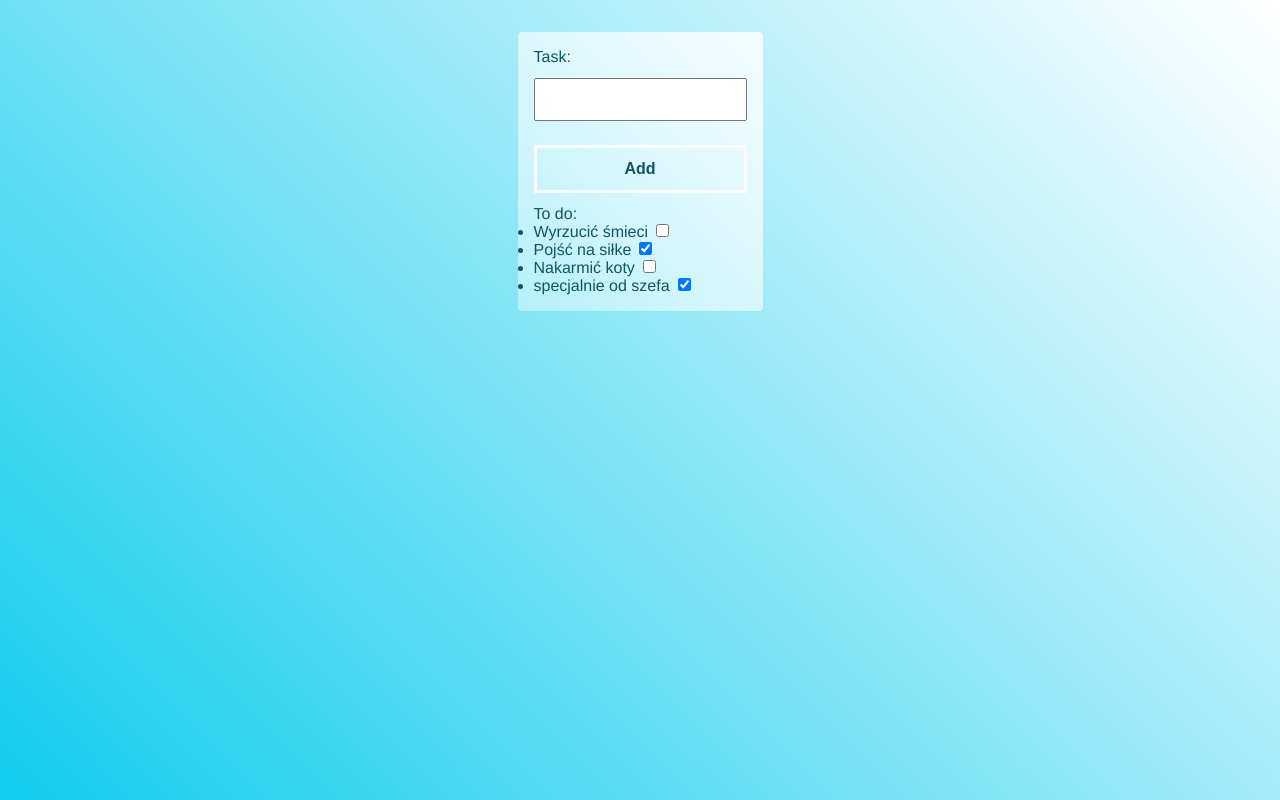
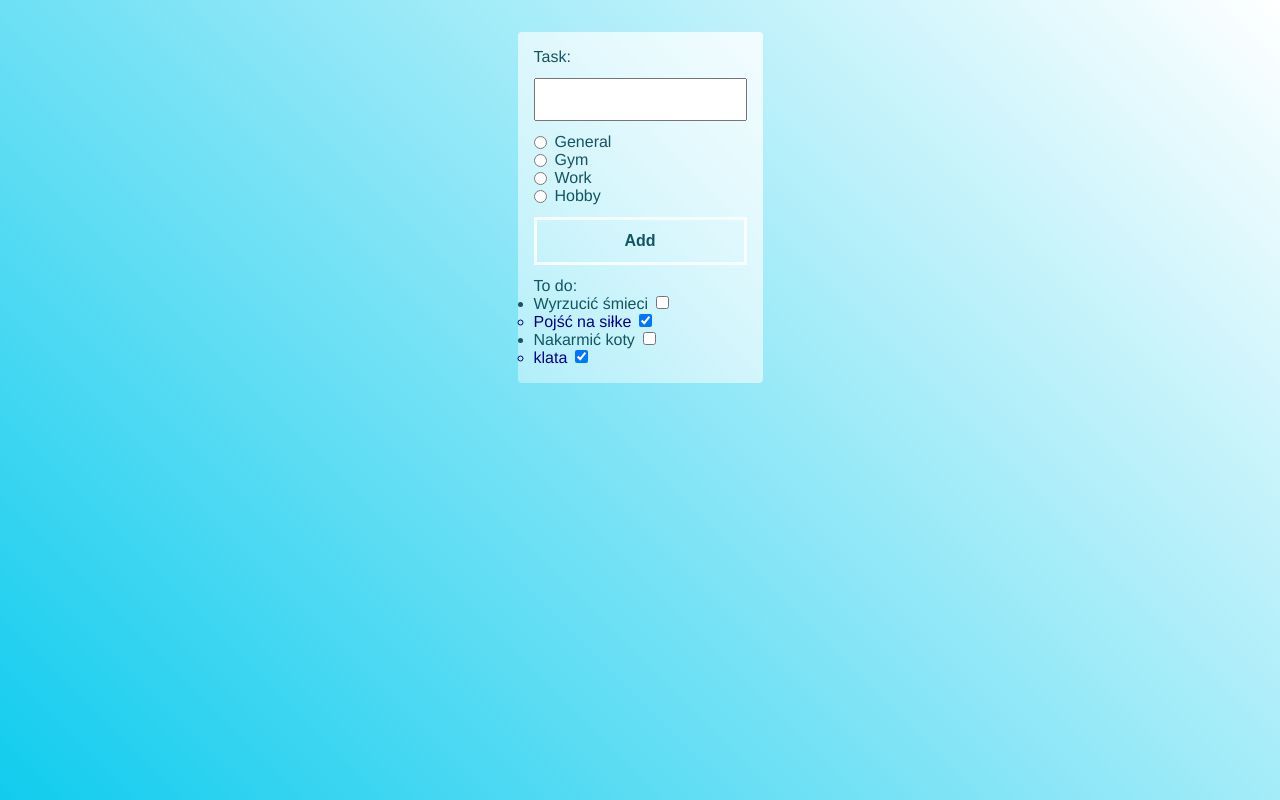
Before and after one commit to patrykos98/typescript, a website with bundled scripts: page index.html in a window 1280 px wide. Built offline with nearby package versions, Linux system fonts and the light colour scheme.

Commit message:
kategorie i ograniczanie kategorii

```diff
--- a/index.html
+++ b/index.html
@@ -95,6 +95,27 @@ button:hover {
     <form class="container" autocomplete="off">
         <label for="name">Task:</label>
         <input type="text" id="name"/>
+        <ul class="categories">
+            <li>
+                <input type="radio" name="category" value="general" id="category-general"/>
+                <label for="category-general">General</label>
+            </li>
+
+            <li>
+                <input type="radio" name="category" value="gym" id="category-gym"/>
+                <label for="category-gym">Gym</label>
+            </li>
+
+            <li>
+                <input type="radio" name="category" value="work" id="category-work"/>
+                <label for="category-work">Work</label>
+            </li>
+
+            <li>
+                <input type="radio" name="category" value="hobby" id="category-hobby"/>
+                <label for="category-general">Hobby</label>
+            </li>
+        </ul>
         <button>Add</button>
         <p>To do:</p>
         <ul class="tasks">
--- a/src/app.ts
+++ b/src/app.ts
@@ -6,16 +6,22 @@ const taskNameInputElement: HTMLInputElement=document.querySelector("#name");
 const addButtonElement: HTMLButtonElement=document.querySelector("button");
 const tasksContainerElement: HTMLElement=document.querySelector(".tasks");
 
-const tasks: {
+interface Task{
     title: string;
     done: boolean;
-}[]=[{
+    category?: "general" | "gym" | "work" | "hobby";
+}
+
+const categories: string[] = ["general","work", "gym", "hobby"];
+
+const tasks: Task[]=[{
     title:"Wyrzucić śmieci",
     done:false
 },
 {
     title:"Pojść na siłke",
-    done:true
+    done:true,
+    category: "gym"
 },
 {
     title:"Nakarmić koty",
@@ -26,6 +32,9 @@ const render=()=>{
     tasksContainerElement.innerHTML="";
     tasks.forEach((task,index)=>{
         const taskElement: HTMLElement=document.createElement("li");
+        if(task.category){
+        taskElement.classList.add(task.category);
+        }
         const id: string=`task-${index}`;
         const labelElement: HTMLLabelElement=document.createElement("label");
         labelElement.innerText = task.title;
@@ -45,7 +54,7 @@ const render=()=>{
     })
 }
 
-const addTask= (task:{title: string, done: boolean})=>{
+const addTask= (task: Task)=>{
     tasks.push(task);
 }
 
@@ -55,5 +64,5 @@ addButtonElement.addEventListener("click",(event: Event)=>{
     render();
 })
 
-addTask({title: "specjalnie od szefa", done:true});
+addTask({title: "klata", category:"gym", done:true});
 render();
```
Also changed, not shown: dist/app.js.
